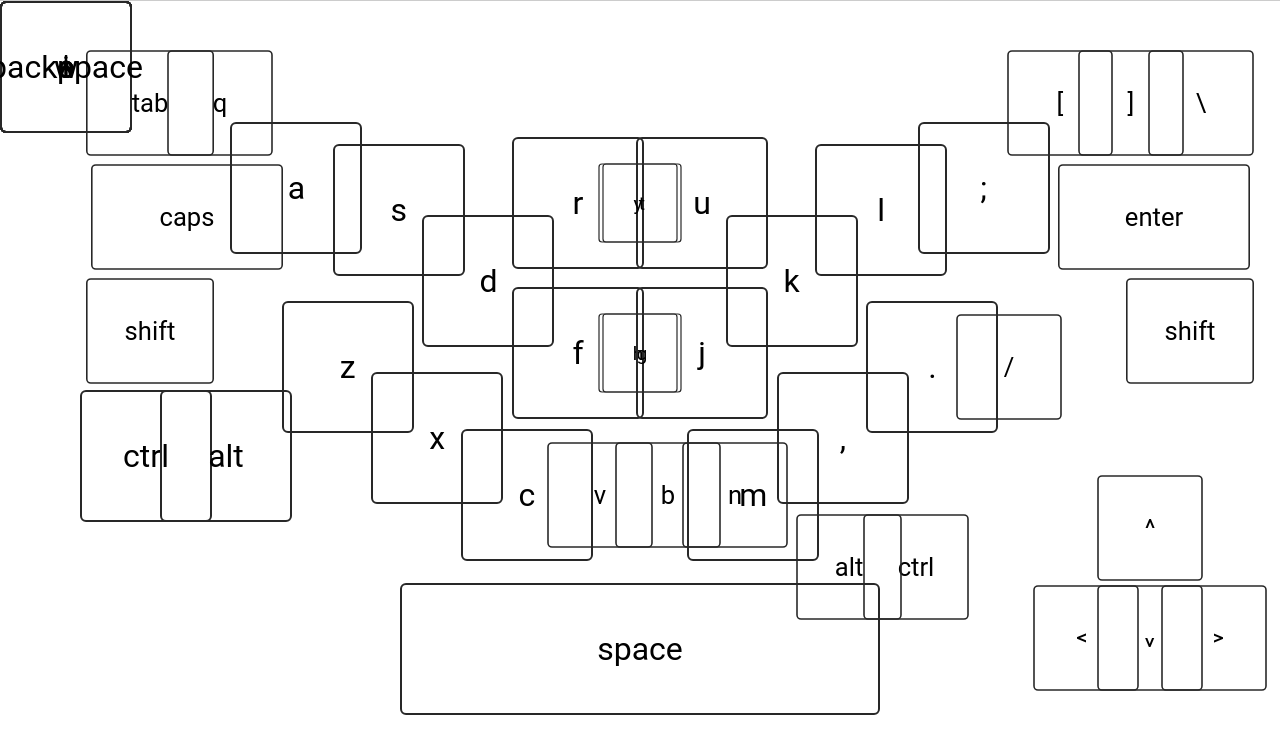
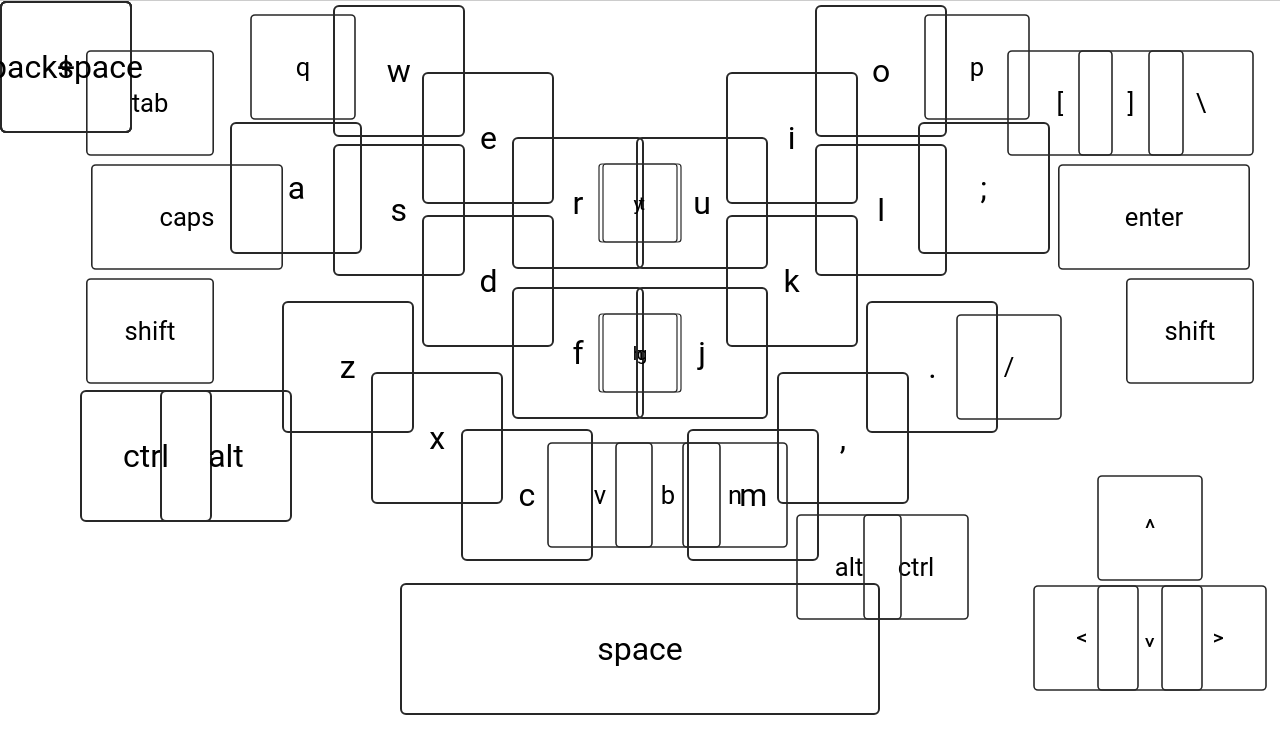
Before and after one commit to jdc-cunningham/web-keyboard, a React (Create React App) app: page / in a window 1280 px wide. Shown: the top 754 px of the page. Built offline with nearby package versions, Linux system fonts and the light colour scheme.

Commit message:
pre downscale

```diff
--- a/src/components/web-keyboard/key-map.js
+++ b/src/components/web-keyboard/key-map.js
@@ -35,8 +35,8 @@ export const keys = {
   "e": {
     vals: ["e"],
     loc: {
-      x: '',
-      y: '',
+      x: '33%',
+      y: '10%',
       rotation: "0deg"
     },
   },
@@ -71,7 +71,8 @@ export const keys = {
     vals: ["i"],
     loc: {
       x: '',
-      y: '',
+      x_f: '33%',
+      y: '10%',
       rotation: "0deg"
     },
   },
@@ -123,7 +124,8 @@ export const keys = {
     vals: ["o"],
     loc: {
       x: '',
-      y: '',
+      x_f: '26%',
+      y: '0.5%',
       rotation: "0deg"
     },
   },
@@ -131,15 +133,17 @@ export const keys = {
     vals: ["p"],
     loc: {
       x: '',
-      y: '',
+      x_f: '18.5%',
+      y: '0',
       rotation: "0deg"
     },
+    class: 'scale'
   },
   "q": {
     vals: ["q"],
     loc: {
-      x: '12%',
-      y: '5%',
+      x: '18.5%',
+      y: '0',
       rotation: "0deg"
     },
     class: 'scale'
@@ -189,8 +193,8 @@ export const keys = {
   "w": {
     vals: ["w"],
     loc: {
-      x: '',
-      y: '',
+      x: '26%',
+      y: '0.5%',
       rotation: "0deg"
     },
   },
```
